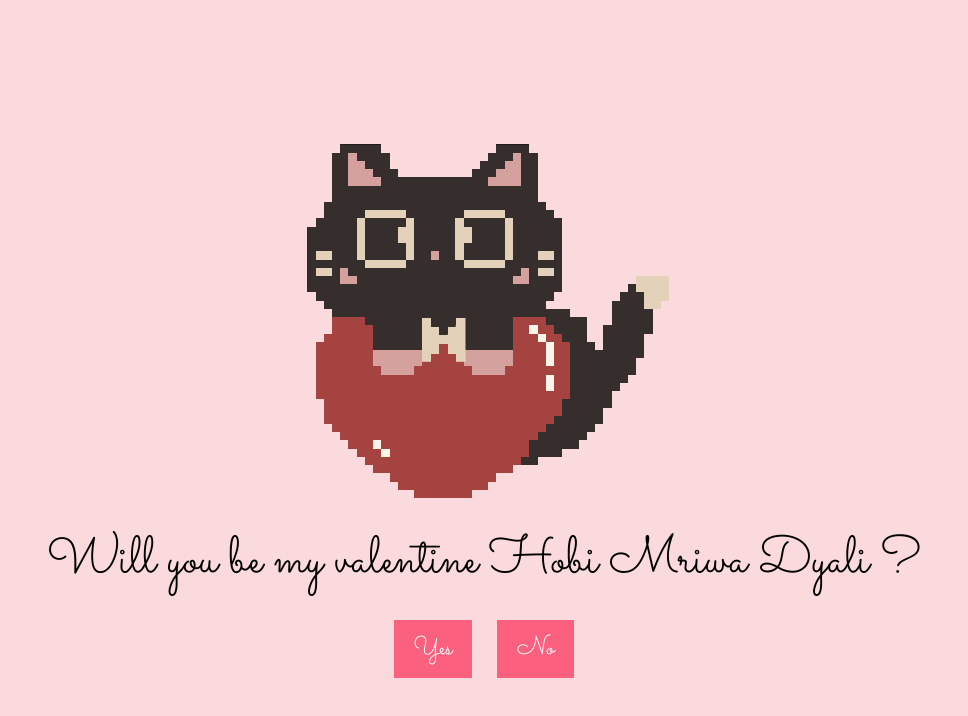
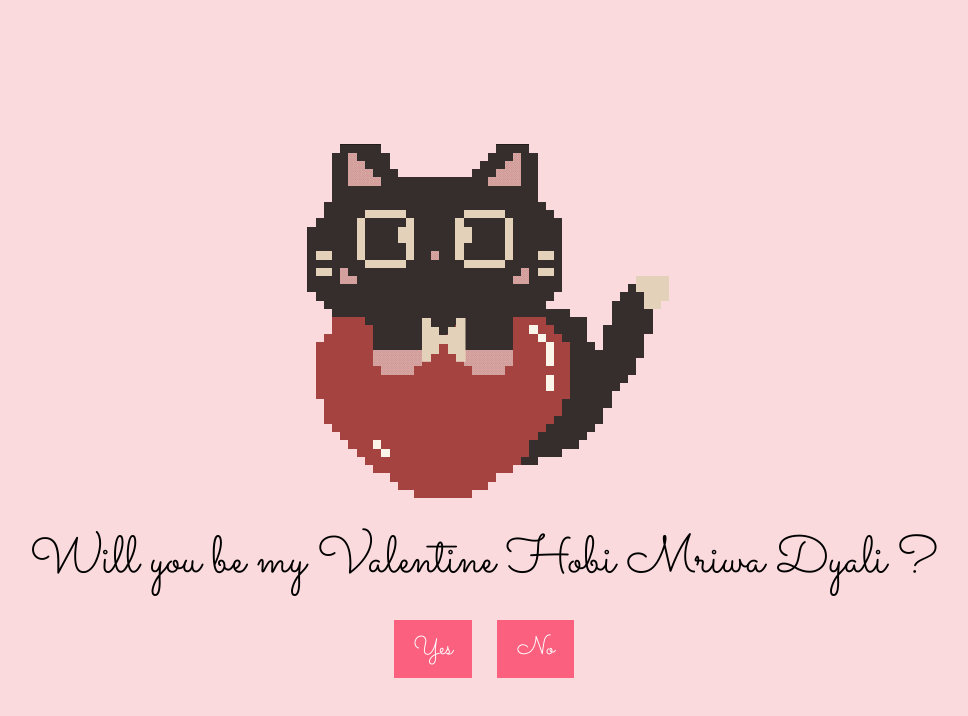
Before and after one commit to mahmoud-bajjou/Valentine2, a plain HTML site: page index.html in a window 1280 px wide. Shown: the whole page, without its empty margins (156-1124 px from the left). Drawn offline with Linux system fonts and the light colour scheme.

Commit message:
Update index.html

```diff
--- a/index.html
+++ b/index.html
@@ -11,7 +11,7 @@
     <div id="container">
         <div id="image-container"></div> <!-- Container for displaying images -->
         <div id="text-container">
-            <div id="question">Will you be my valentine Hobi Mriwa Dyali ?</div> <!-- Question -->
+            <div id="question">Will you be my Valentine Hobi Mriwa Dyali ?</div> <!-- Question -->
             <div id="options">
                 <button id="yes-button" onclick="selectOption('yes')">Yes</button> <!-- Yes button -->
                 <button id="no-button" onclick="selectOption('no')">No</button> <!-- No button -->
```
